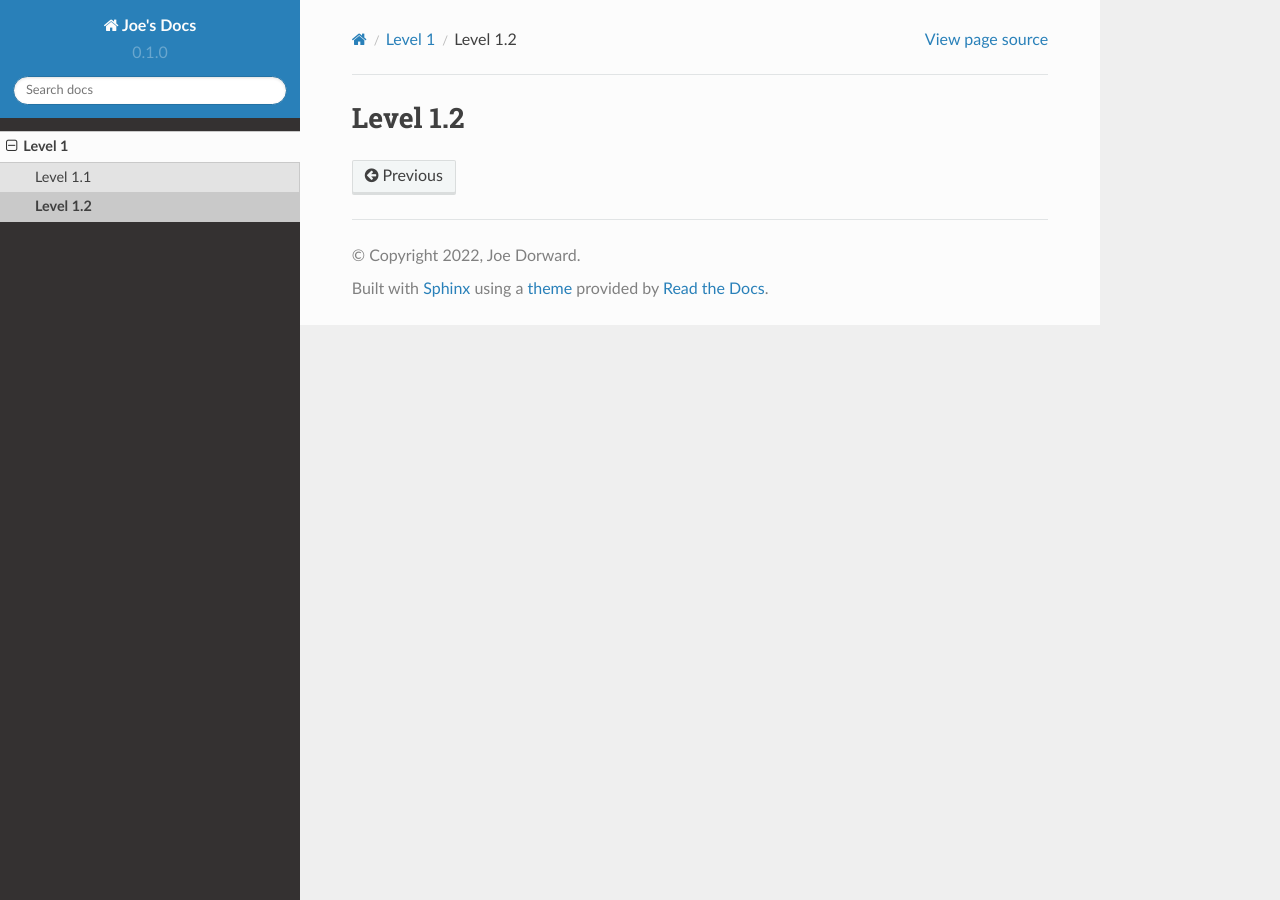
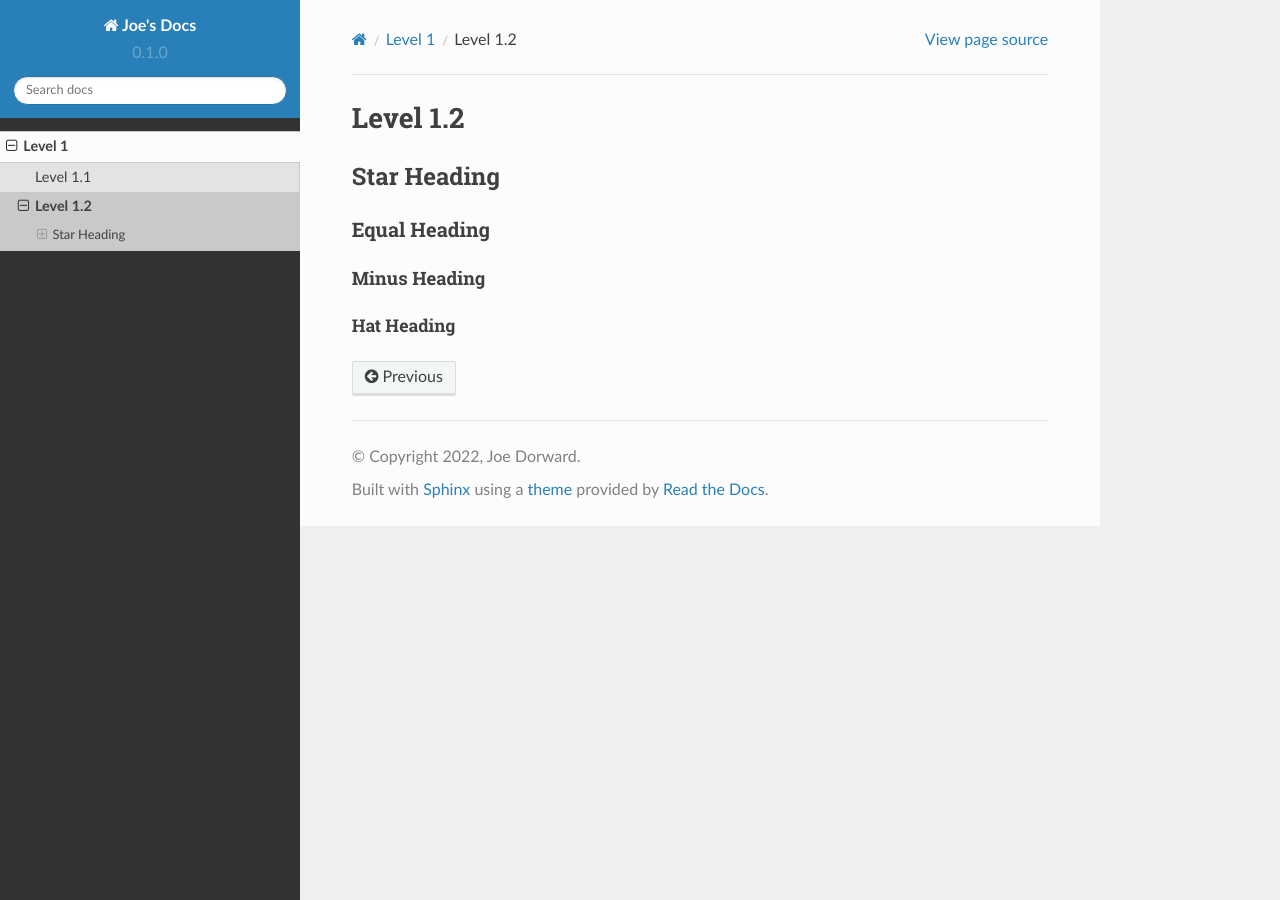
Before and after one commit to joe-dorward/read-my-docs, a Sphinx documentation site: the page built from docs/source/_level_1_2.rst, in a window 1280 px wide. Built offline with Sphinx 7.4.7 and the Read the Docs theme 2.0.0, drawn with Linux system fonts in a browser that asks for light colours.

Commit message:
Update _level_1_2.rst

```diff
--- a/docs/source/_level_1_2.rst
+++ b/docs/source/_level_1_2.rst
@@ -1,2 +1,14 @@
 Level 1.2
 #########
+
+Star Heading
+************
+
+Equal Heading
+=============
+
+Minus Heading
+-------------
+
+Hat Heading
+^^^^^^^^^^^
```
